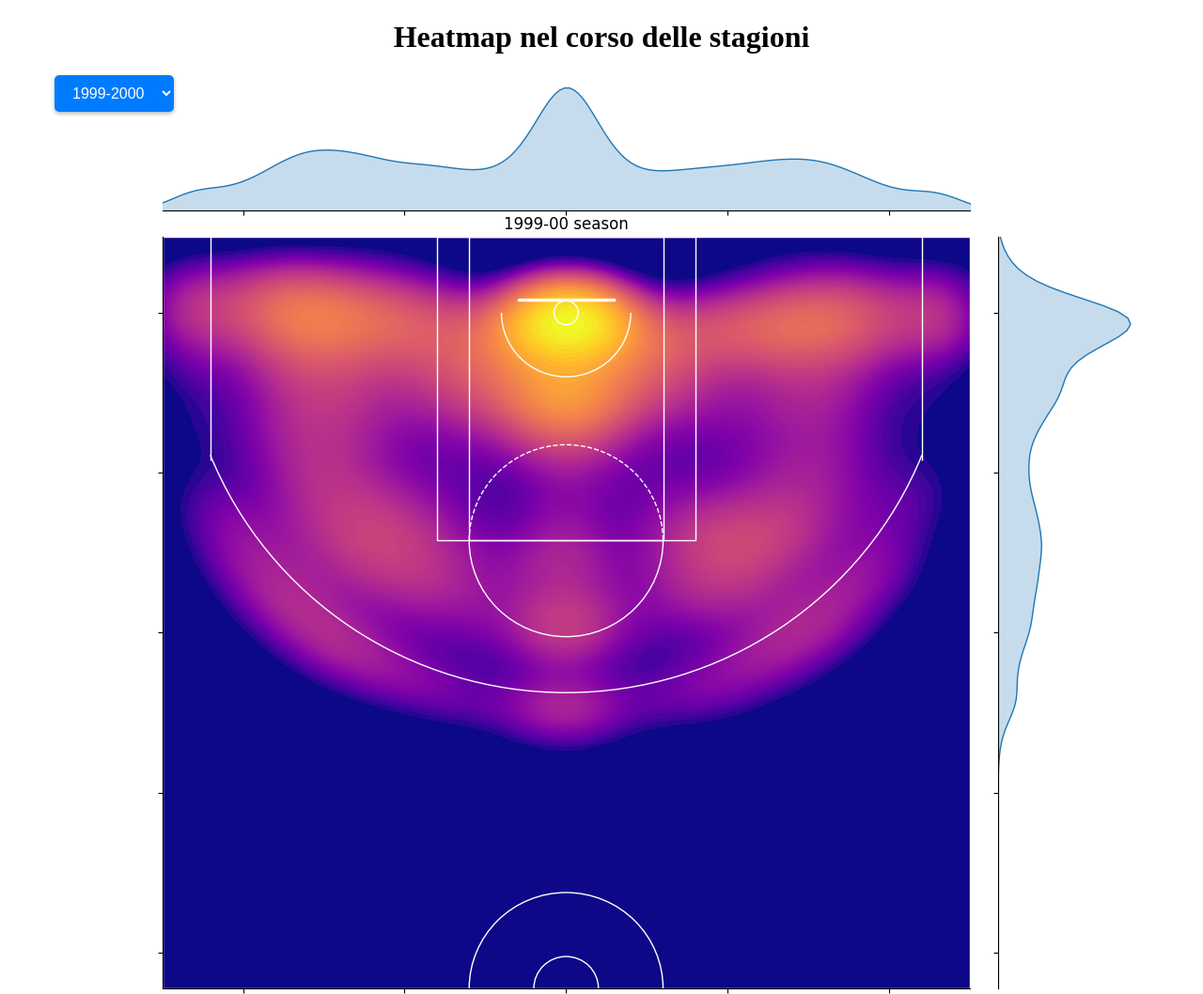
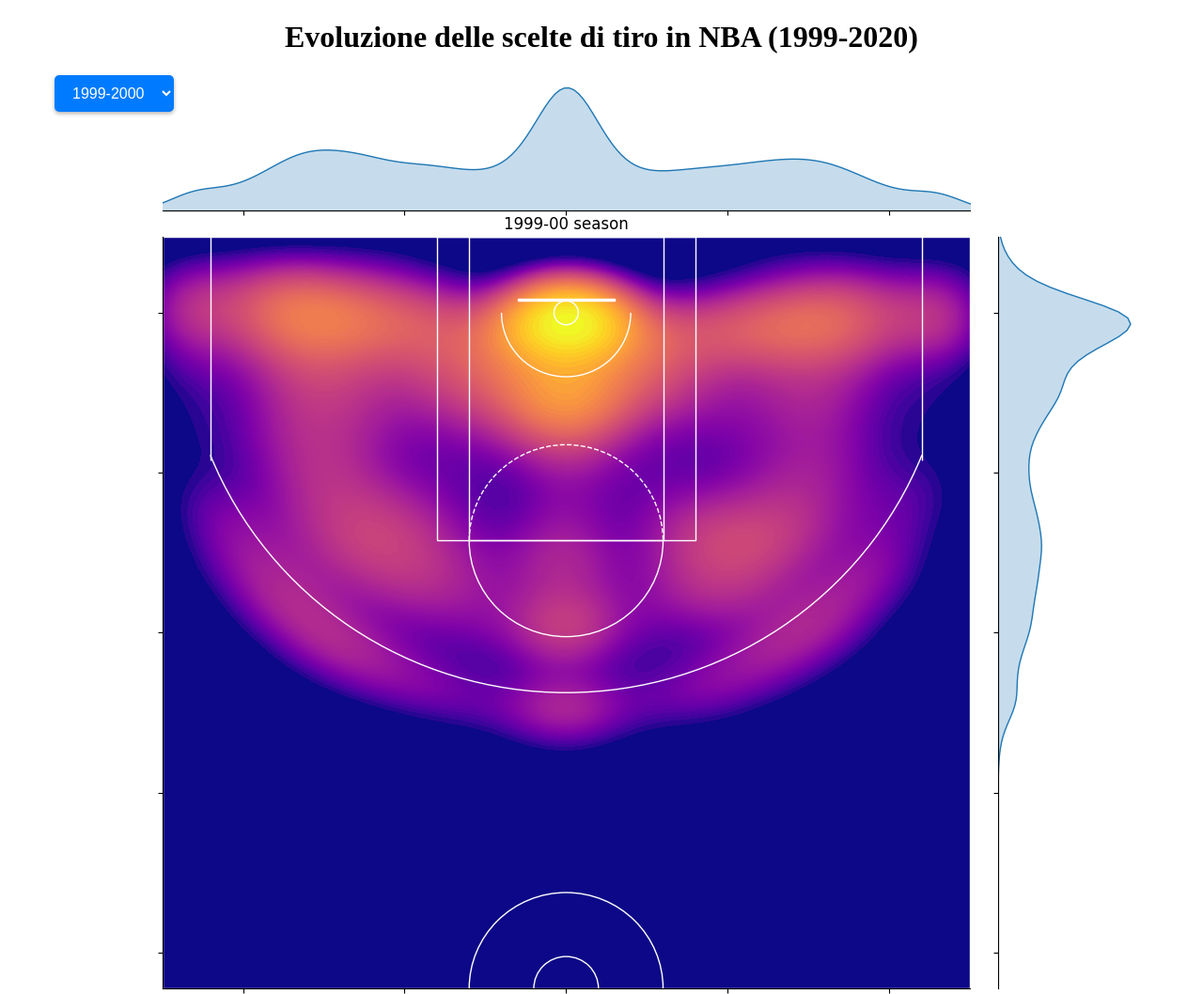
Before and after one commit to lucagamberini/lucagamberini.github.io, a plain HTML site: page index.html in a window 1280 px wide. Shown: the whole page at 94% size. Drawn offline with Linux system fonts and the light colour scheme.

Commit message:
Update index.html
Modifiche ai titoli

```diff
--- a/index.html
+++ b/index.html
@@ -3,7 +3,7 @@
 <head>
     <meta charset="UTF-8">
     <meta name="viewport" content="width=device-width, initial-scale=1.0">
-    <title>Document</title>
+    <title>Evoluzione delle scelte di tiro in NBA</title>
     <style>
         #img_container {
             display: flex;
@@ -36,7 +36,7 @@
     </style>
 </head>
 <body>
-    <center><h1>Heatmap nel corso delle stagioni</h1></center>
+    <center><h1>Evoluzione delle scelte di tiro in NBA (1999-2020)</h1></center>
     <label for="seasons"></label>
     <select name="seasons" id="seasons" onchange="show_img(this.value)">
         <option value="1999-00" selected>1999-2000</option>
```
